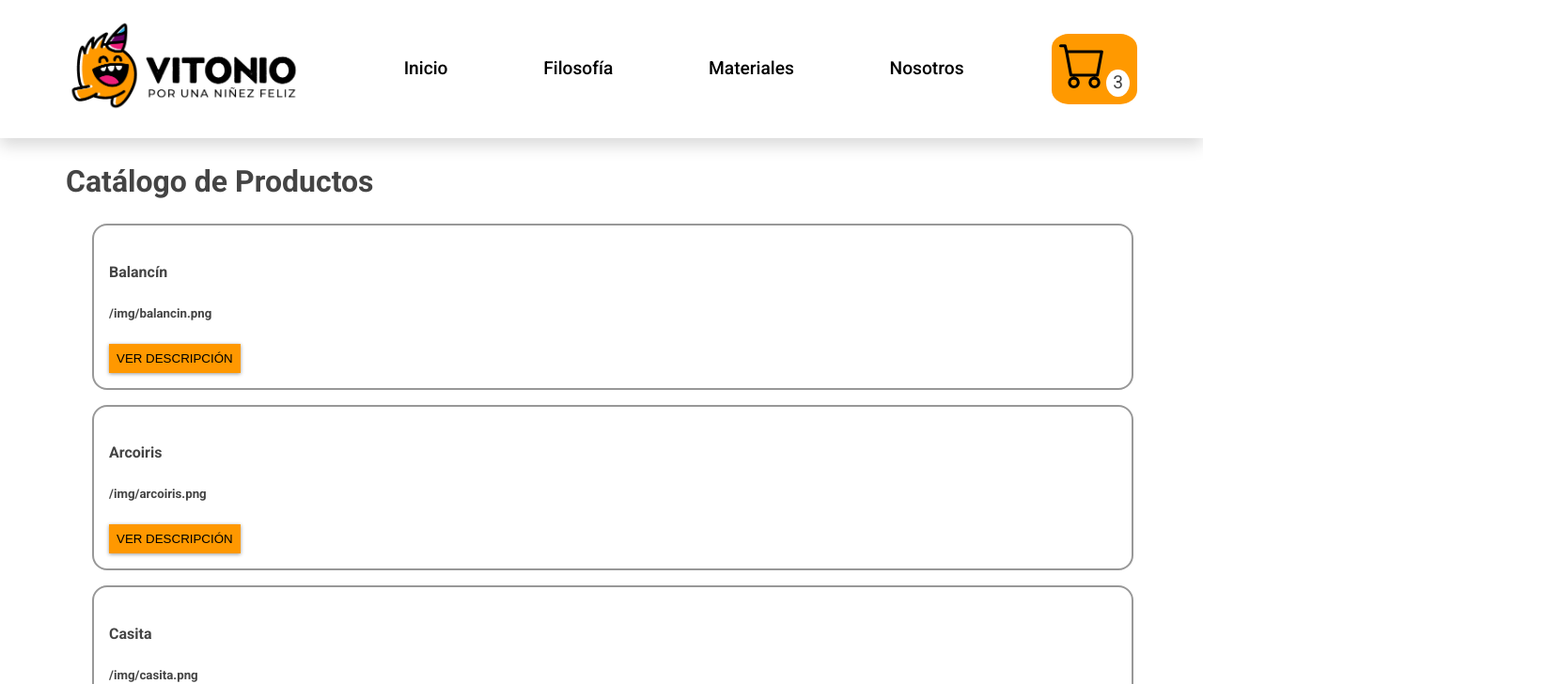
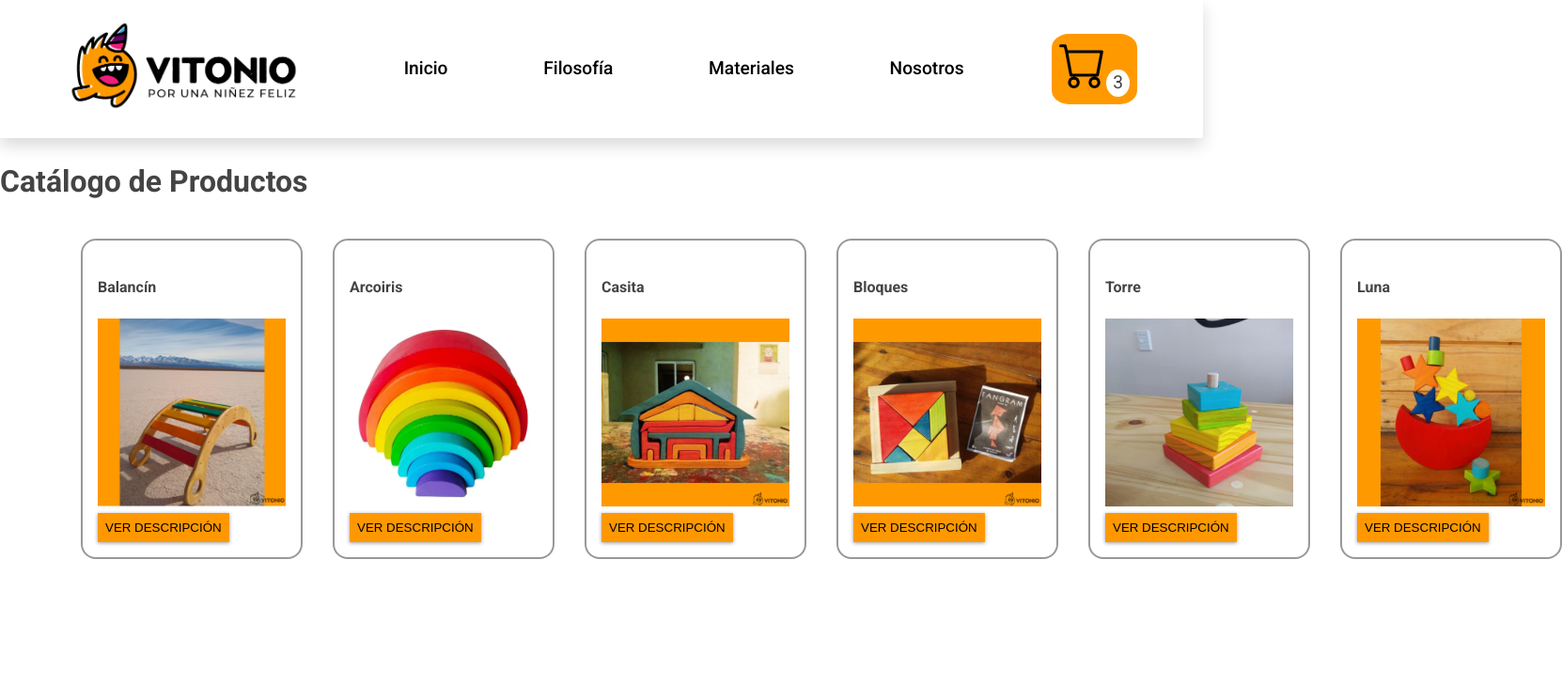
Before and after one commit to jmiguelmorralla/ReactJS-PF-MorrallaJuanMiguel, a React (Create React App) app: page / in a window 1280 px wide. Shown: the top 728 px of the page at 94% size, 1662 px wide, since content can reach past the window. Built offline with nearby package versions, Linux system fonts and the light colour scheme.

Commit message:
rutas imágenes

```diff
--- a/src/Mock.jsx
+++ b/src/Mock.jsx
@@ -8,7 +8,8 @@ const listadoProductos = [
        cantidad:1,
        precio:12000,
        disponibilidad:true,
-       img: '/img/balancin.png'
+       img: '/img/balancin.png',
+       category: "Motricidad gruesa"
     },
 
     {
@@ -20,7 +21,8 @@ const listadoProductos = [
        cantidad:1,
        precio:7000,
        disponibilidad:true,
-       img:"/img/arcoiris.png"
+       img:"/img/arcoiris.png",
+       category: "Motricidad fina"
     },
     {
        id:3,
@@ -31,7 +33,8 @@ const listadoProductos = [
        cantidad:1,
        precio:4500,
        disponibilidad:true,
-       img:"/img/casita.png"
+       img:"/img/casita.png",
+       category: "Motricidad fina"
     },
     {
        id:4,
@@ -42,7 +45,8 @@ const listadoProductos = [
        cantidad:1,
        precio:3000,
        disponibilidad:true,
-       img:"/img/bloques.png"
+       img:"/img/bloques.png",
+       category: "Motricidad fina"
     },
     {
        id:5,
@@ -53,7 +57,8 @@ const listadoProductos = [
        cantidad:1,
        precio:2900,
        disponibilidad:true,
-       img:"/img/torre.jpg"
+       img:"/img/torre.jpg",
+       category: "Motricidad gruesa"
     },
     {
        id:6,
@@ -64,7 +69,8 @@ const listadoProductos = [
        cantidad:1,
        precio:5900,
        disponibilidad:true,
-       img:"/img/luna.png"
+       img:"/img/luna.png",
+       category: "Motricidad fina"
     }
  ]
 
--- a/src/components/Item/Item.jsx
+++ b/src/components/Item/Item.jsx
@@ -9,8 +9,8 @@ const Item = ({prod}) => {
             <div>
                <h4>{prod.nombre}</h4>
             </div>
-            <div className="imagen">
-                <h5>{prod.img}</h5>
+            <div>
+                <img className="imagen-prod" src={prod.img}/>
             </div>
             <Link to={`/items/${prod.id}`}>
                 <button className="btn btn-warning">Ver descripción</button>
--- a/src/components/Item/styles.css
+++ b/src/components/Item/styles.css
@@ -59,7 +59,8 @@
 
 
 
-.imagen {
-    max-height: 250px;
-    max-width: 250px;
-}
+.imagen-prod {
+    height: 200px;
+    width: 200px;
+    display: inline-block;
+    }
--- a/src/components/ItemDetail/ItemDetail.jsx
+++ b/src/components/ItemDetail/ItemDetail.jsx
@@ -9,13 +9,13 @@ export default function ItemDetail({item}) {
                <h4>{item.nombre}</h4>
             </div>
             <div>
-                <h5>{item.img}</h5>
+                <img className="imagen-detail" src={item.img} />
             </div>
             <div>
-                <h5>{item.marca}</h5>
+                <h5>Marca: {item.marca}</h5>
             </div>
             <div>
-                <h5>{item.origen}</h5>
+                <h5>Origen: {item.origen}</h5>
             </div>
             <div>
                 <h5>${item.precio}</h5>
--- a/src/components/ItemDetail/styles.css
+++ b/src/components/ItemDetail/styles.css
@@ -7,3 +7,8 @@
     padding: 1rem;
 
   }
+
+.imagen-detail {
+  max-height: 300px;
+  max-width: 300px;
+}
--- a/src/components/ItemDetailContainer/ItemDetailContainer.jsx
+++ b/src/components/ItemDetailContainer/ItemDetailContainer.jsx
@@ -16,7 +16,7 @@ useEffect (()=>{
     const promesaItem = new Promise((resolve, reject)=>{
         setTimeout(()=>{
             let encontrado = listadoProductos.find((item) => item.id === parseInt(idProduct)); resolve(encontrado);
-        }, 2000)
+        }, 1000)
     });
 
     promesaItem.then((respuesta)=>setItem(respuesta));
--- a/src/components/ItemListContainer/ItemListContainer.jsx
+++ b/src/components/ItemListContainer/ItemListContainer.jsx
@@ -19,10 +19,10 @@ const ItemListContainer = ()=>{
 
   return (
 
-    <div className='container'>
+    <div className=''>
       {loading ? <h1>Cargando productos...</h1> :
       <h1>Catálogo de Productos</h1>}
-      <div className='container contenedor'>
+      <div className='container'>
         <ItemList Prod={productos} />
       </div>
 
--- a/src/components/ItemListContainer/styles.css
+++ b/src/components/ItemListContainer/styles.css
@@ -12,6 +12,7 @@
   padding-left: calc(var(--bs-gutter-x) * 0.5);
   margin-right: auto;
   margin-left: auto;
+  display: flex;
 }
 
 @media (min-width: 576px) {
@@ -45,3 +46,7 @@
     gap: 1rem;
 
   }
+
+  h1 {
+    display: block;
+  }
```
Also changed, not shown: src/styles.css (line endings or trailing spaces).
